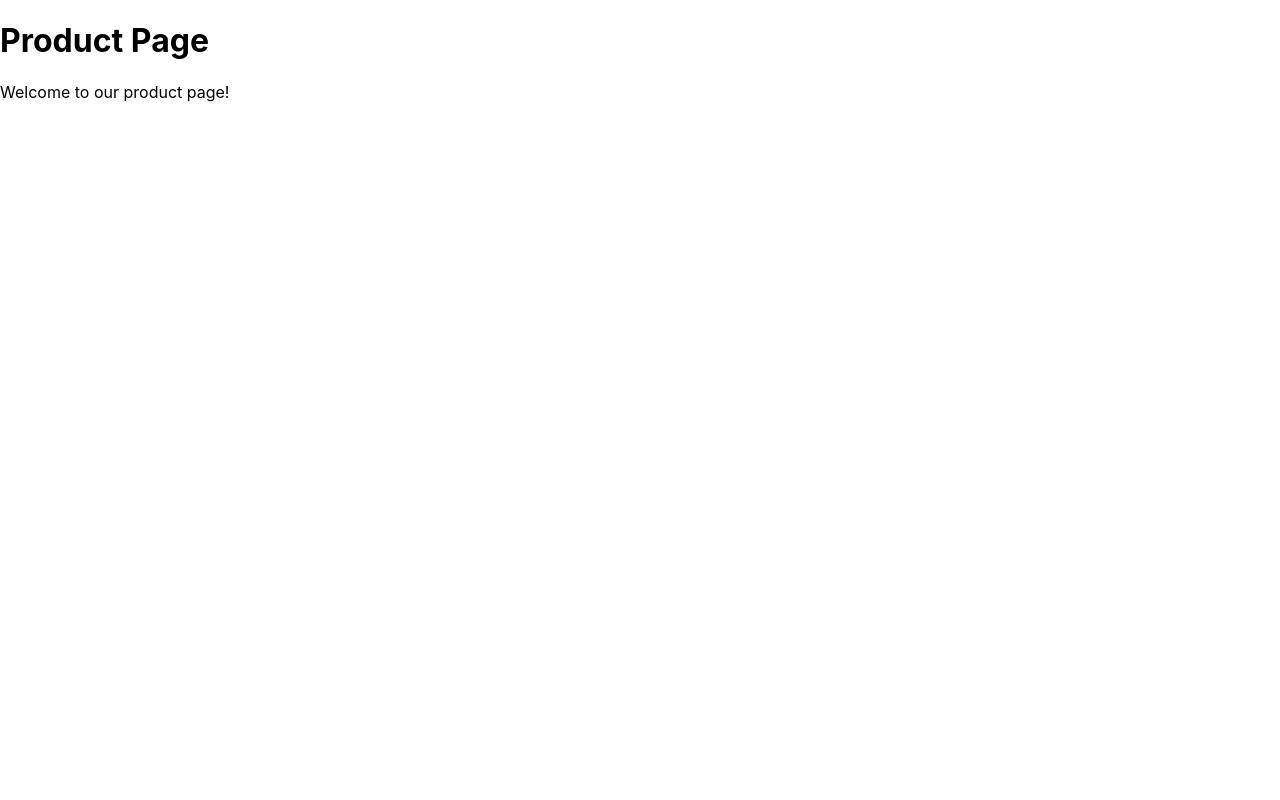
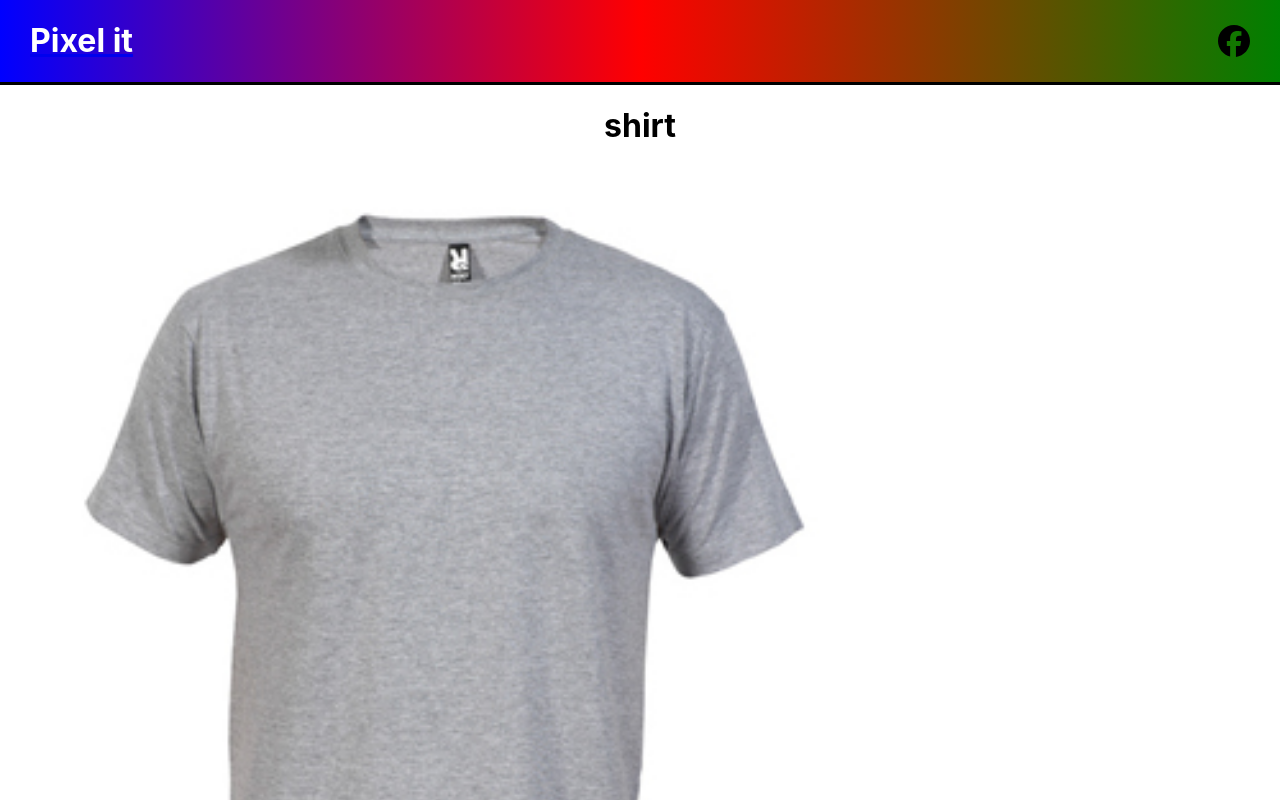
Before and after one commit to KianMouton/pixel-it, a React (Create React App) app: page /productPage/1 in a window 1280 px wide. Shown: the top 800 px of the page. Built offline with nearby package versions, Linux system fonts and the light colour scheme.

Commit message:
added some information to the product page

```diff
--- a/src/App.css
+++ b/src/App.css
@@ -15,6 +15,7 @@
 #pixel-logo {
   margin-left: 30px;
   color: white;
+  text-decoration: none;
 }
 
 .icons {
@@ -61,6 +62,7 @@
   text-decoration: none;
   transition: 0.2s ease-in-out;
   font-weight: bold;
+  background-color: white;
 }
 
 .products-list button:hover {
@@ -93,3 +95,21 @@
   color: black;
   text-align: center;
 }
+
+/* productPage css */
+.product-Page {
+  display: flex;
+  flex-direction: column;
+}
+
+.product-Page h1 {
+  text-align: center;
+}
+
+.product-Page img {
+  width: 70%;
+}
+
+.product-Page p {
+  text-align: center;
+}
--- a/src/components/navbar.js
+++ b/src/components/navbar.js
@@ -1,16 +1,18 @@
 import { FontAwesomeIcon } from '@fortawesome/react-fontawesome'
 import { faFacebook } from '@fortawesome/free-brands-svg-icons'
+import { Link } from 'react-router-dom';
 
 function Navbar() {
     return (
       <div className="navbar">
+        <Link to='/'>
         <h1 id="pixel-logo">Pixel it</h1>
+        </Link>
         <div className="icons">
-          <a href="https://www.facebook.com/PixelItCPT">
-            <FontAwesomeIcon icon={faFacebook} size="2x" />
-          </a>
+        <a href="https://www.facebook.com/PixelItCPT">
+        <FontAwesomeIcon icon={faFacebook} size="2x" />
+        </a>
         </div>
-        <catalogue />
       </div>
     )
 }
--- a/src/components/productPage.js
+++ b/src/components/productPage.js
@@ -1,11 +1,17 @@
 import {useParams } from 'react-router-dom';
+import { products } from '../components/products.js';
+import Navbar from '../components/navbar.js';
 
 const ProductPage = () => {
-    useParams()
+    const params = useParams()
+    // returns information about the product
     return (
-        <div>
-            <h1>Product Page</h1>
-            <p>Welcome to our product page!</p>
+        <div className="product-Page">
+            <Navbar />
+            <h1 className="product-name">{products[params.productId - 1].name}</h1>
+            <img src={products[params.productId - 1].image}
+            alt={products[params.productId - 1].alt}></img>
+            <p>Price: R{products[params.productId - 1].price}</p>
         </div>
     )
 };
--- a/src/components/products.js
+++ b/src/components/products.js
@@ -8,6 +8,7 @@ const products = [
         type: 'shirt',
         name: "shirt",
         price: 50,
+        alt: "shirt",
     },
     {
         id: 2,
@@ -15,6 +16,7 @@ const products = [
         type: 'hat',
         name: "hat",
         price: 100,
+        alt: 'hat',
     },
     {
         id: 3,
@@ -22,6 +24,7 @@ const products = [
         type: 'hoodie',
         name: "hoodie",
         price: 100,
+        alt: 'hoodie',
     },
     {
         id: 4,
@@ -29,6 +32,7 @@ const products = [
         type: 'sticker',
         name: "sticker",
         price: 100,
+        alt: 'sticker',
     },
     {
         id: 5,
@@ -36,6 +40,7 @@ const products = [
         type: 'bag',
         name: "bag",
         price: 100,
+        alt: 'bag',
     },
 ]
 
@@ -144,3 +149,4 @@ function Products({ showHat, showShirt, showHoodies, showStickers, showBag }) {
 }
 
 export default Products;
+export { products };
```
